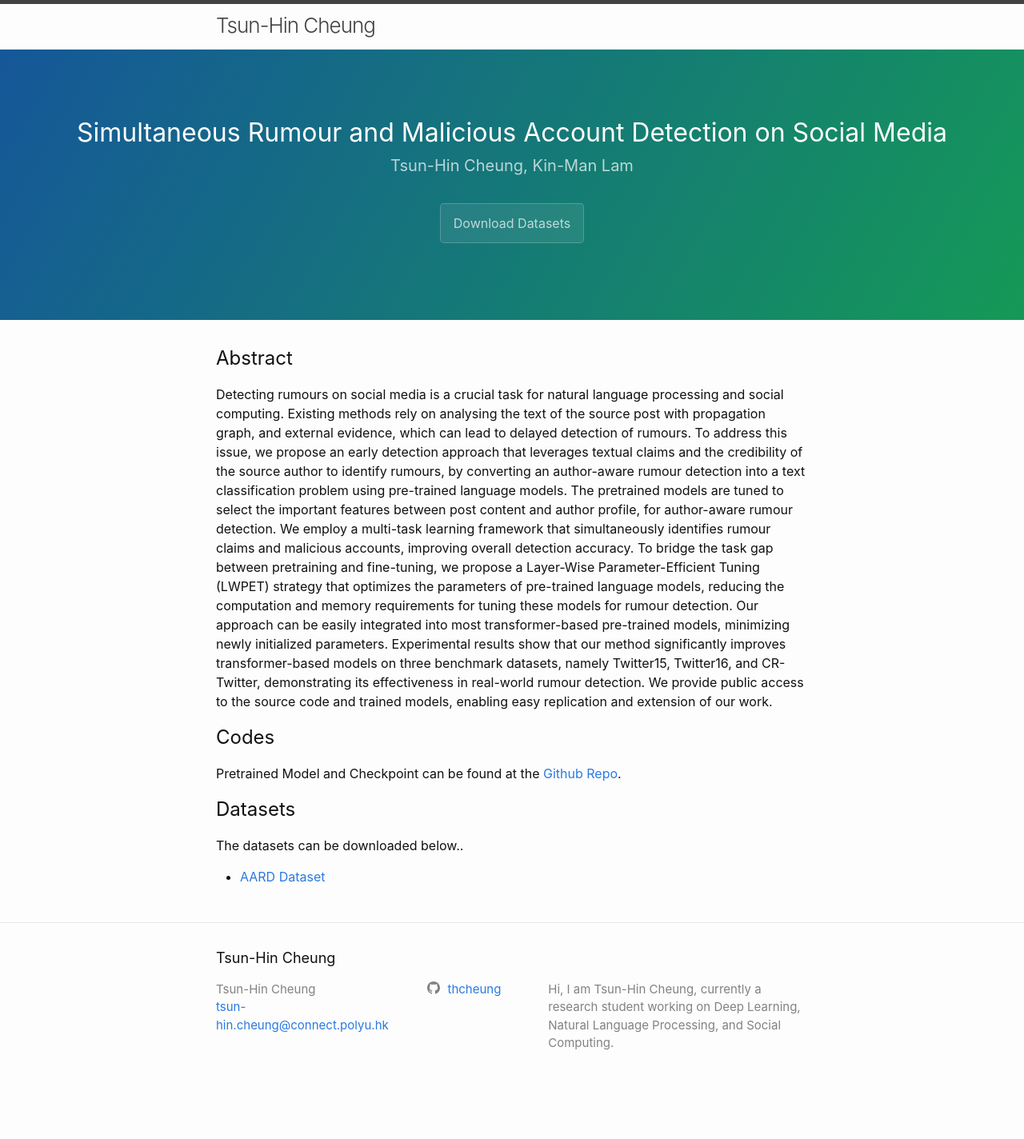
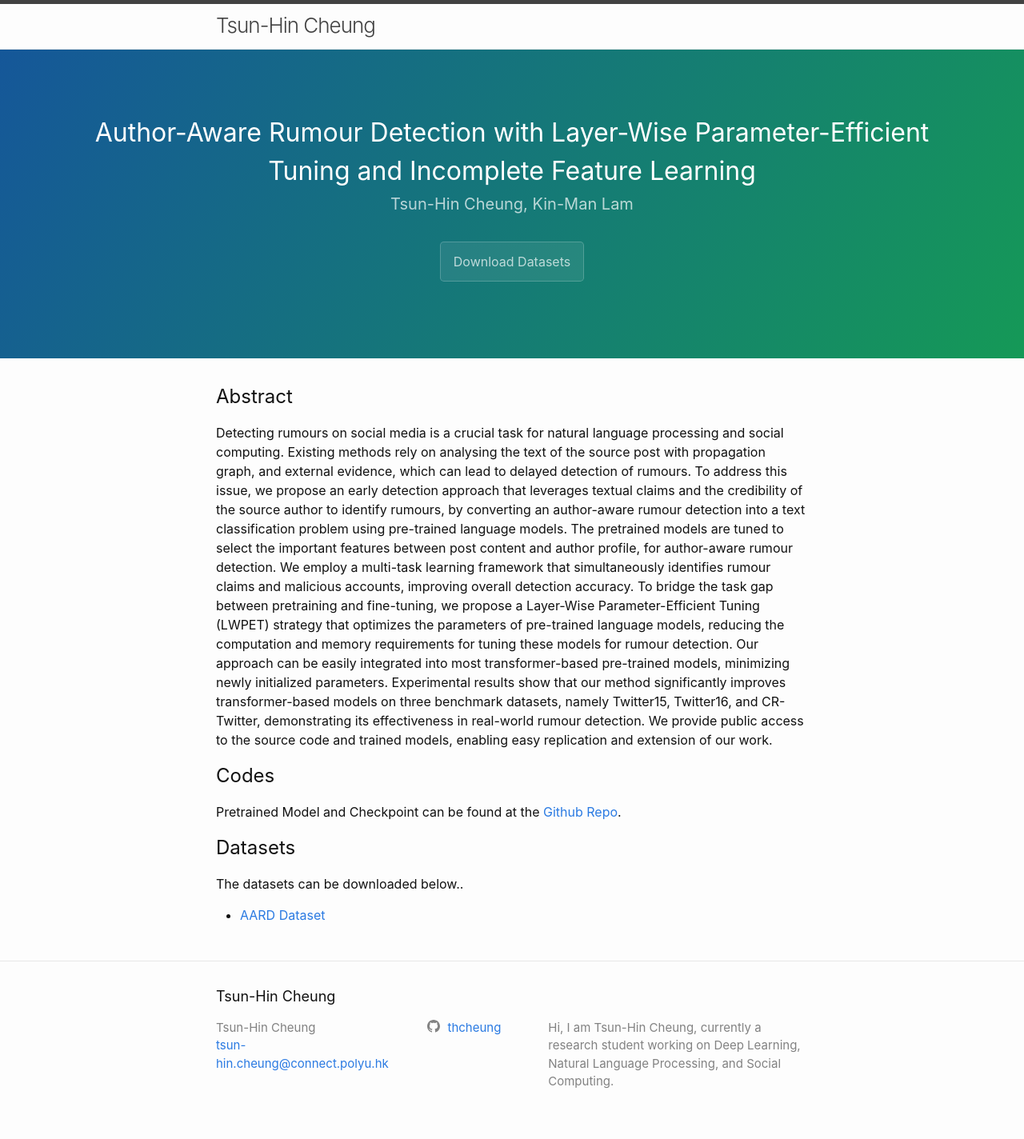
Before and after one commit to thcheung/thcheung.github.io, a Jekyll site: the page built from aard.markdown, in a window 1280 px wide. Shown: the whole page at 80% size. Built offline with Jekyll 4.4.1, drawn with Linux system fonts in a browser that asks for light colours; before the commit the page ends 1376 px from its top, so only the background shows below that.

Commit message:
Update aard.markdown

```diff
--- a/aard.markdown
+++ b/aard.markdown
@@ -3,7 +3,7 @@
 # To modify the layout, see https://jekyllrb.com/docs/themes/#overriding-theme-defaults
 
 layout: project
-title: "Simultaneous Rumour and Malicious Account Detection on Social Media"
+title: "Author-Aware Rumour Detection with Layer-Wise Parameter-Efficient Tuning and Incomplete Feature Learning"
 tagline: "Tsun-Hin Cheung, Kin-Man Lam"
 git_url: https://github.com/thcheung/aard
 ---
```
